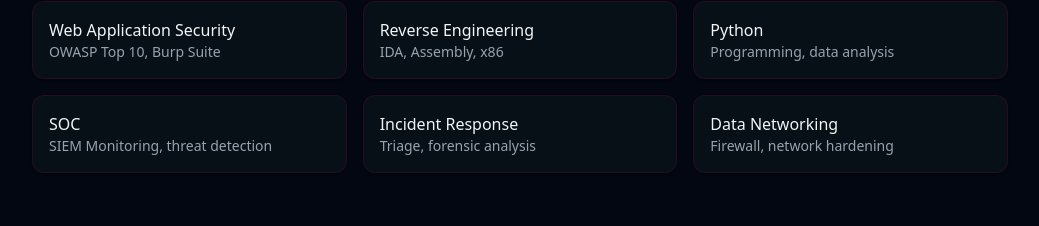
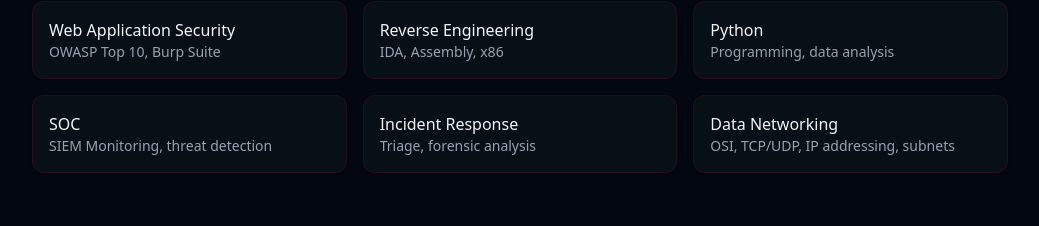
Before and after one commit to Aar00t/My-website, a Next.js app: page / in a window 1280 px wide. Shown: the part 933-1159 px from the top of the page, without its empty margins (120-1159 px from the left). Built offline with nearby package versions, Linux system fonts and the light colour scheme.

Commit message:
about update

```diff
--- a/app/sections/about.tsx
+++ b/app/sections/about.tsx
@@ -48,7 +48,7 @@
             { title: 'Python', desc: 'Programming, data analysis' },
             { title: 'SOC', desc: 'SIEM Monitoring, threat detection' },
             { title: 'Incident Response', desc: 'Triage, forensic analysis' },
-            { title: 'Data Networking', desc: 'Firewall, network hardening' },
+            { title: 'Data Networking', desc: 'OSI, TCP/UDP, IP addressing, subnets' },
           ].map((i) => (
             <div
               key={i.title}
```
